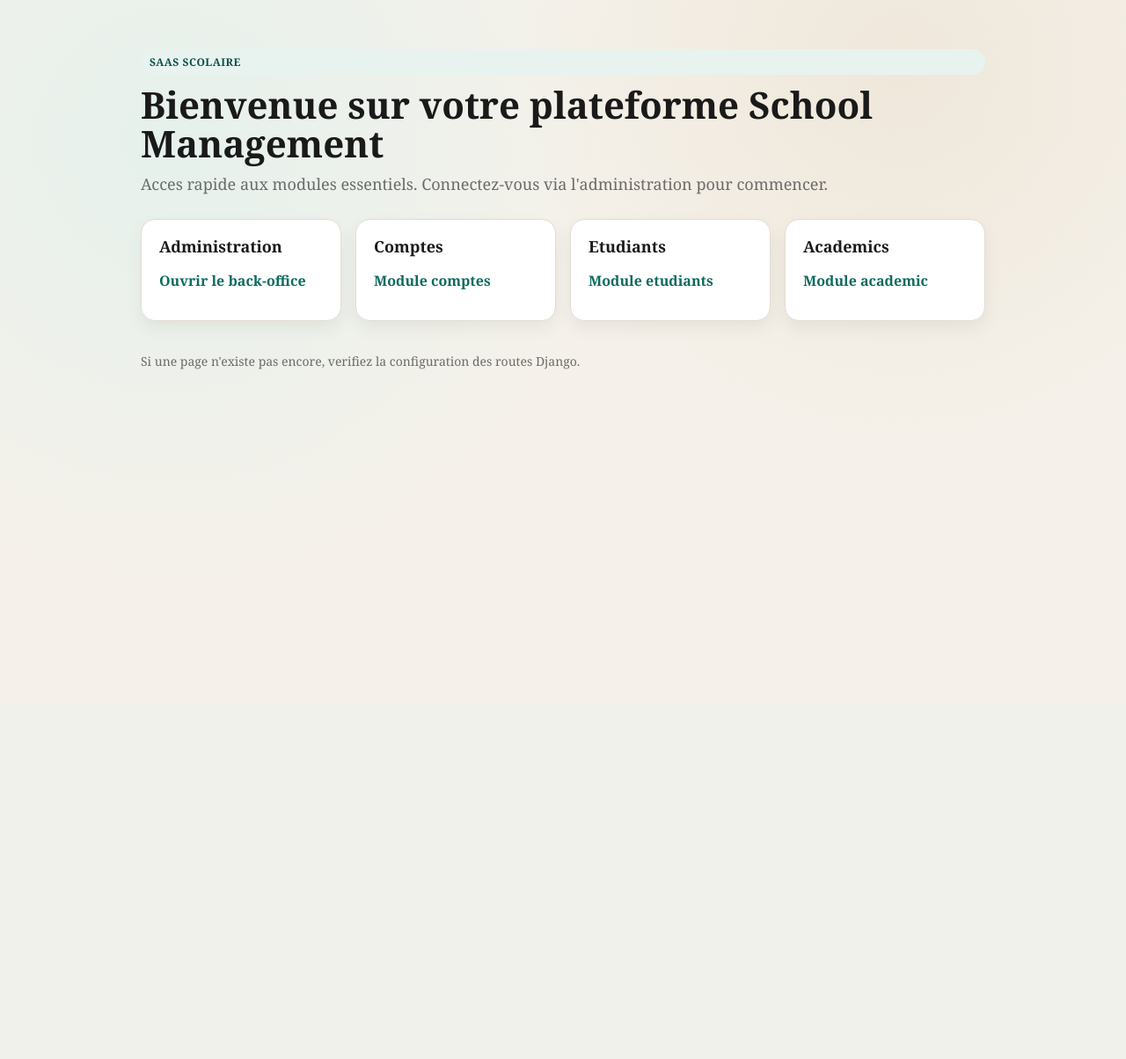
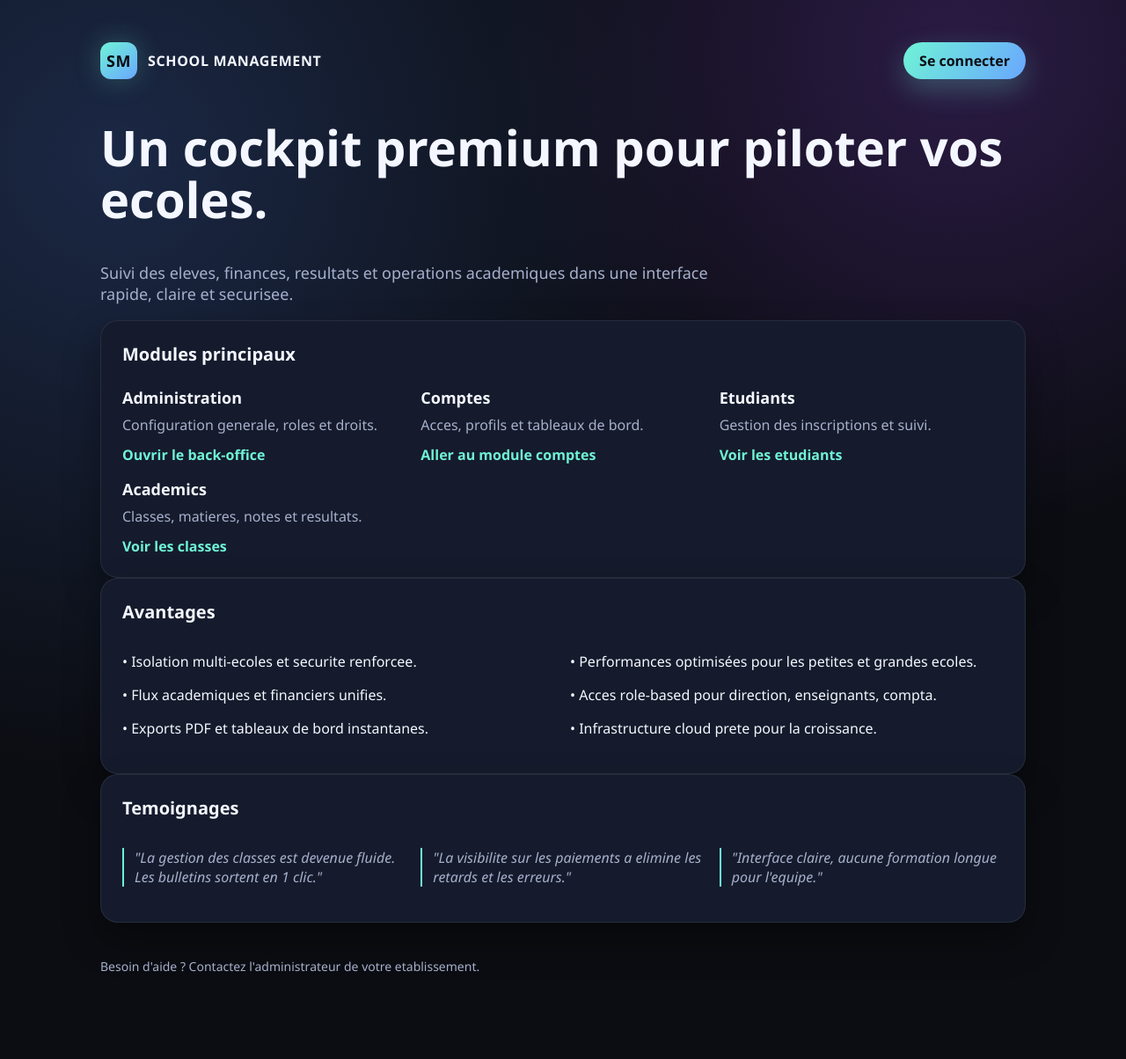
Before and after one commit to kilongodimer-cmyk/school-management, a Django app: page / in a window 1280 px wide. Shown: the whole page at 88% size. Before the commit the page ends 420 px from the top, so only its background shows below. Run offline with Django 4.2, Linux system fonts and the light colour scheme.

Commit message:
Revamp home page (tech premium)

```diff
--- a/templates/home.html
+++ b/templates/home.html
@@ -6,58 +6,106 @@
     <title>School Management</title>
     <style>
       :root {
-        --bg: #f5f1ea;
-        --ink: #1a1a1a;
-        --muted: #6b6b6b;
-        --accent: #0d6b5f;
-        --card: #ffffff;
-        --border: #e3ddd2;
+        --bg: #0b0d12;
+        --bg-soft: #111522;
+        --ink: #f4f7ff;
+        --muted: #a6b0cc;
+        --accent: #6ff3d6;
+        --accent-2: #6aa7ff;
+        --card: #151b2c;
+        --border: rgba(255, 255, 255, 0.08);
+        --glow: rgba(111, 243, 214, 0.25);
+      }
+      * {
+        box-sizing: border-box;
       }
       body {
         margin: 0;
-        font-family: "Georgia", "Times New Roman", serif;
+        font-family: "Space Grotesk", "Segoe UI", system-ui, sans-serif;
         color: var(--ink);
-        background: radial-gradient(circle at 15% 20%, #e6f1ec, transparent 40%),
-          radial-gradient(circle at 80% 10%, #efe7da, transparent 35%),
+        background: radial-gradient(circle at 10% 15%, #1b2845 0%, transparent 45%),
+          radial-gradient(circle at 85% 5%, #2b1b45 0%, transparent 35%),
           var(--bg);
         min-height: 100vh;
       }
       .wrap {
-        max-width: 960px;
+        max-width: 1100px;
         margin: 0 auto;
-        padding: 56px 24px 80px;
+        padding: 48px 24px 96px;
       }
-      header {
+      .topbar {
+        display: flex;
+        align-items: center;
+        justify-content: space-between;
+        gap: 16px;
+      }
+      .logo {
+        display: inline-flex;
+        align-items: center;
+        gap: 12px;
+        font-weight: 700;
+        letter-spacing: 0.04em;
+        text-transform: uppercase;
+      }
+      .logo-mark {
+        width: 42px;
+        height: 42px;
+        border-radius: 12px;
+        background: linear-gradient(140deg, var(--accent), var(--accent-2));
+        box-shadow: 0 0 30px var(--glow);
         display: grid;
-        gap: 12px;
-        margin-bottom: 28px;
+        place-items: center;
+        color: #0b0d12;
+        font-size: 18px;
+        font-weight: 800;
+      }
+      .cta {
+        display: inline-flex;
+        align-items: center;
+        gap: 8px;
+        padding: 10px 18px;
+        border-radius: 999px;
+        background: linear-gradient(120deg, var(--accent), var(--accent-2));
+        color: #0b0d12;
+        font-weight: 700;
+        text-decoration: none;
+        box-shadow: 0 12px 30px var(--glow);
+      }
+      .hero {
+        display: grid;
+        gap: 24px;
+        margin-top: 48px;
       }
       h1 {
-        font-size: 42px;
+        font-size: clamp(36px, 5vw, 56px);
+        margin: 0;
         line-height: 1.05;
-        margin: 0;
       }
-      p.lead {
+      .lead {
+        color: var(--muted);
         font-size: 18px;
-        color: var(--muted);
-        margin: 0;
+        max-width: 720px;
+      }
+      .panel {
+        background: var(--card);
+        border: 1px solid var(--border);
+        border-radius: 20px;
+        padding: 24px;
+        box-shadow: 0 20px 40px rgba(0, 0, 0, 0.35);
       }
       .grid {
         display: grid;
         gap: 16px;
-        grid-template-columns: repeat(auto-fit, minmax(220px, 1fr));
-        margin-top: 28px;
+        grid-template-columns: repeat(auto-fit, minmax(240px, 1fr));
+        margin-top: 24px;
       }
-      .card {
-        background: var(--card);
-        border: 1px solid var(--border);
-        border-radius: 16px;
-        padding: 18px 20px;
-        box-shadow: 0 8px 20px rgba(0, 0, 0, 0.06);
+      .card h3 {
+        margin: 0 0 8px;
+        font-size: 18px;
       }
-      .card h2 {
-        font-size: 18px;
-        margin: 0 0 8px;
+      .card p {
+        margin: 0 0 12px;
+        color: var(--muted);
       }
       .card a {
         color: var(--accent);
@@ -67,55 +115,105 @@
       .card a:hover {
         text-decoration: underline;
       }
-      .badge {
-        display: inline-block;
-        background: #e8f3f0;
-        color: #0b4f46;
-        border-radius: 999px;
-        padding: 6px 10px;
-        font-size: 12px;
-        font-weight: 700;
-        letter-spacing: 0.04em;
-        text-transform: uppercase;
+      .section-title {
+        font-size: 20px;
+        margin: 0 0 16px;
+      }
+      .split {
+        display: grid;
+        gap: 16px;
+        grid-template-columns: repeat(auto-fit, minmax(260px, 1fr));
+      }
+      .quote {
+        border-left: 2px solid var(--accent);
+        padding-left: 12px;
+        color: var(--muted);
+        font-style: italic;
       }
       footer {
-        margin-top: 36px;
+        margin-top: 40px;
+        color: var(--muted);
         font-size: 14px;
-        color: var(--muted);
+      }
+      @media (max-width: 720px) {
+        .topbar {
+          flex-direction: column;
+          align-items: flex-start;
+        }
       }
     </style>
   </head>
   <body>
     <div class="wrap">
-      <header>
-        <span class="badge">SaaS scolaire</span>
-        <h1>Bienvenue sur votre plateforme School Management</h1>
+      <div class="topbar">
+        <div class="logo">
+          <div class="logo-mark">SM</div>
+          <span>School Management</span>
+        </div>
+        <a class="cta" href="/accounts/login/">Se connecter</a>
+      </div>
+
+      <section class="hero">
+        <h1>Un cockpit premium pour piloter vos ecoles.</h1>
         <p class="lead">
-          Acces rapide aux modules essentiels. Connectez-vous via l'administration pour commencer.
+          Suivi des eleves, finances, resultats et operations academiques dans une interface rapide,
+          claire et securisee.
         </p>
-      </header>
+      </section>
 
-      <section class="grid">
+      <section class="panel">
+        <h2 class="section-title">Modules principaux</h2>
+        <div class="grid">
           <article class="card">
-          <h2>Administration</h2>
-          <p><a href="/admin/">Ouvrir le back-office</a></p>
+            <h3>Administration</h3>
+            <p>Configuration generale, roles et droits.</p>
+            <a href="/admin/">Ouvrir le back-office</a>
           </article>
           <article class="card">
-          <h2>Comptes</h2>
-          <p><a href="/accounts/">Module comptes</a></p>
+            <h3>Comptes</h3>
+            <p>Acces, profils et tableaux de bord.</p>
+            <a href="/accounts/dashboard/">Aller au module comptes</a>
           </article>
           <article class="card">
-          <h2>Etudiants</h2>
-          <p><a href="/students/">Module etudiants</a></p>
+            <h3>Etudiants</h3>
+            <p>Gestion des inscriptions et suivi.</p>
+            <a href="/students/">Voir les etudiants</a>
           </article>
           <article class="card">
-          <h2>Academics</h2>
-          <p><a href="/academics/">Module academic</a></p>
+            <h3>Academics</h3>
+            <p>Classes, matieres, notes et resultats.</p>
+            <a href="/academics/classes/">Voir les classes</a>
           </article>
+        </div>
+      </section>
+
+      <section class="panel">
+        <h2 class="section-title">Avantages</h2>
+        <div class="split">
+          <div>
+            <p>• Isolation multi-ecoles et securite renforcee.</p>
+            <p>• Flux academiques et financiers unifies.</p>
+            <p>• Exports PDF et tableaux de bord instantanes.</p>
+          </div>
+          <div>
+            <p>• Performances optimisées pour les petites et grandes ecoles.</p>
+            <p>• Acces role-based pour direction, enseignants, compta.</p>
+            <p>• Infrastructure cloud prete pour la croissance.</p>
+          </div>
+        </div>
+      </section>
+
+      <section class="panel">
+        <h2 class="section-title">Temoignages</h2>
+        <div class="split">
+          <p class="quote">"La gestion des classes est devenue fluide. Les bulletins sortent en 1 clic."</p>
+          <p class="quote">"La visibilite sur les paiements a elimine les retards et les erreurs."</p>
+          <p class="quote">"Interface claire, aucune formation longue pour l'equipe."</p>
+        </div>
       </section>
 
       <footer>
-        <span>Si une page n'existe pas encore, verifiez la configuration des routes Django.</span>
+        <span>Besoin d'aide ? Contactez l'administrateur de votre etablissement.</span>
       </footer>
     </div>
   </body>
```
Lines whose indentation alone changed are shown as unchanged.
